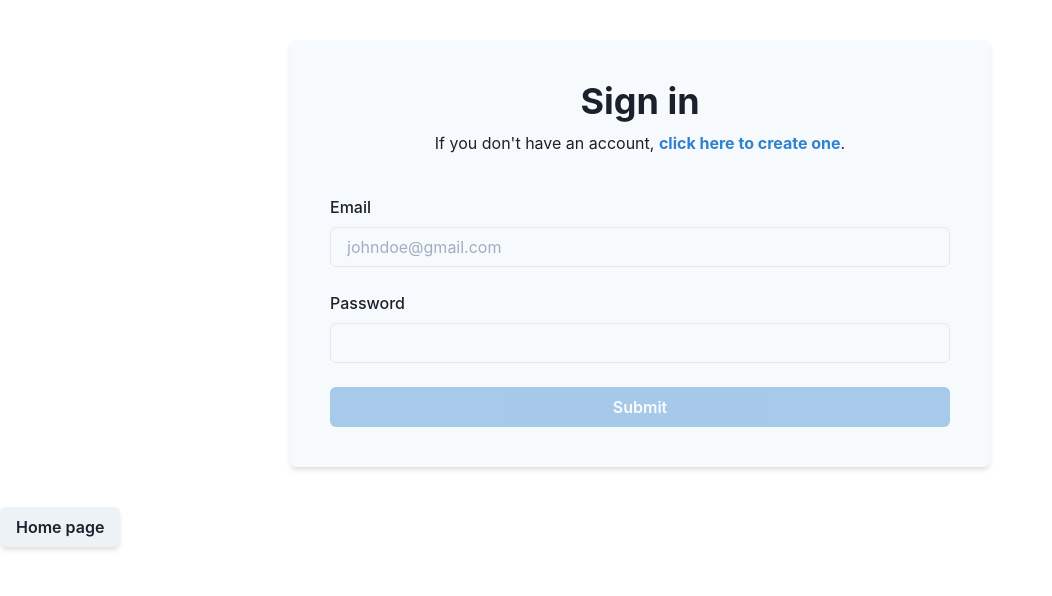
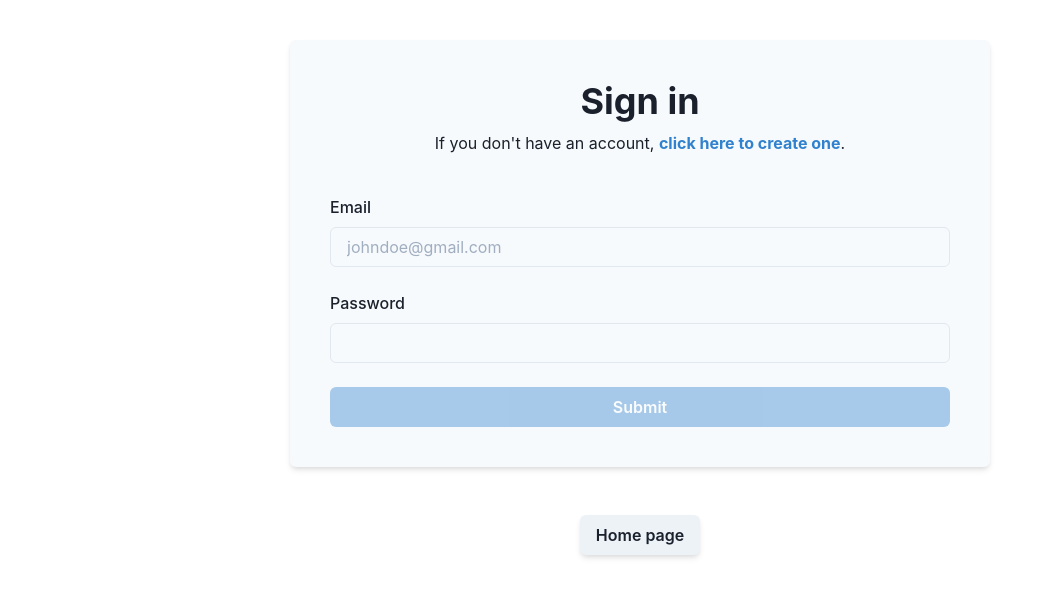
Before and after one commit to PatrykBuniX/next-formik-chakra-demo, a Next.js app: page /sign-in in a window 1280 px wide. Shown: the top 596 px of the page, without its empty margins (0-1052 px from the left). Built offline with nearby package versions, Linux system fonts and the light colour scheme.

Commit message:
Center home link button.

```diff
--- a/components/views/FormView.tsx
+++ b/components/views/FormView.tsx
@@ -11,6 +11,7 @@ export const FormView = ({ children }: FormViewProps) => {
 
   return (
     <Container maxW="container.xl" p={0}>
+      <VStack>
         <VStack w="full" spacing={20} p={padding}>
           <VStack
             bgColor="gray.50"
@@ -29,6 +30,7 @@ export const FormView = ({ children }: FormViewProps) => {
             Home page
           </Button>
         </NextLink>
+      </VStack>
     </Container>
   );
 };
```
Lines whose indentation alone changed are shown as unchanged.
